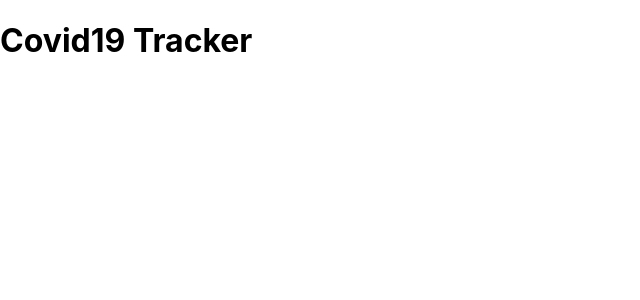
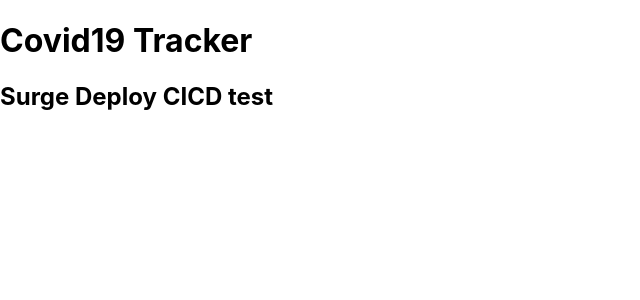
Before and after one commit to MianHannan/covid19tracker, a React (Create React App) app: page / in a window 1280 px wide. Shown: the top 300 px of the page, without its empty margins (0-640 px from the left). Built offline with nearby package versions, Linux system fonts and the light colour scheme.

Commit message:
cicd test

```diff
--- a/src/App.js
+++ b/src/App.js
@@ -4,6 +4,7 @@ export const App = () => {
   return (
     <div>
       <h1>Covid19 Tracker</h1>
+      <h2>Surge Deploy CICD test</h2>
     </div>
   )
 }
```
